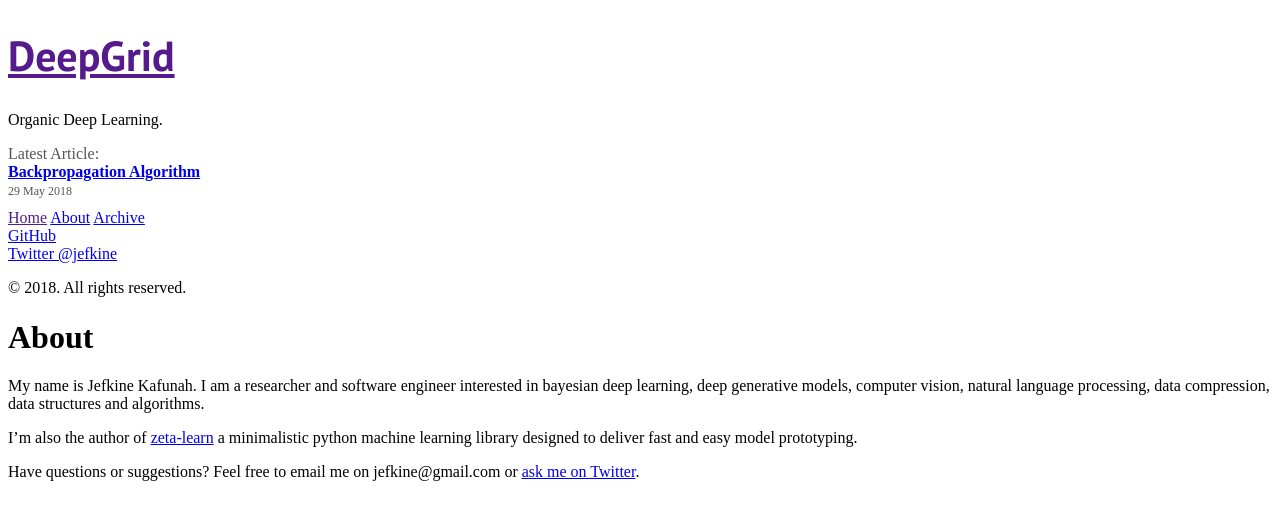
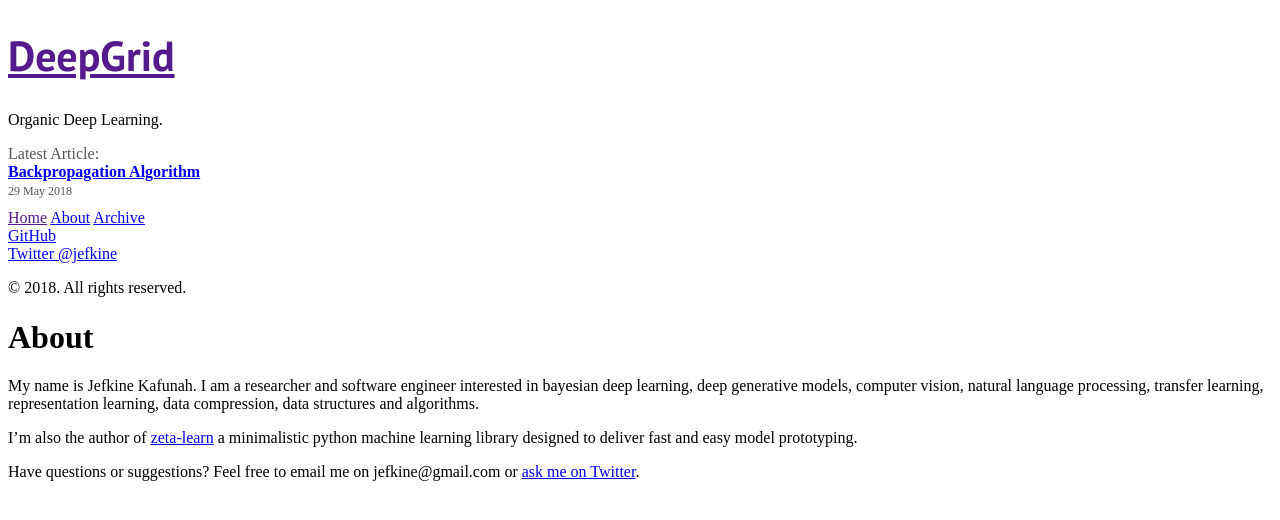
Before and after one commit to jefkine/deepgrid-blog, a Jekyll site: the page built from about.md, in a window 1280 px wide. Shown: the top 520 px of the page. Built offline with Jekyll 4.4.1, drawn with Linux system fonts in a browser that asks for light colours.

Commit message:
edits to about-me

```diff
--- a/about.md
+++ b/about.md
@@ -3,7 +3,7 @@
 title: About
 ---
 
-My name is Jefkine Kafunah. I am a researcher and software engineer interested in bayesian deep learning, deep generative models, computer vision, natural language processing, data compression, data structures and algorithms.
+My name is Jefkine Kafunah. I am a researcher and software engineer interested in bayesian deep learning, deep generative models, computer vision, natural language processing, transfer learning, representation learning, data compression, data structures and algorithms.
 
 I'm also the author of [zeta-learn](https://zeta-learn.com/){:target="_blank"} a minimalistic python machine learning library designed to deliver fast and easy model prototyping.
 
```
